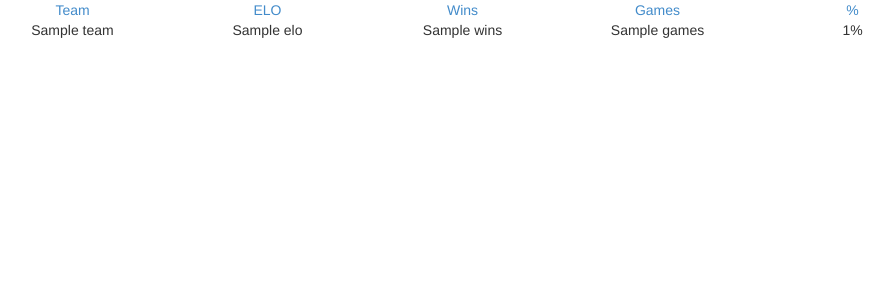
After one commit to bovard/battle-code-runner, a Python web app: template templates/display_one_team.html in a window 1280 px wide. The commit adds this page. Shown: the top 300 px of the page, without its empty margins (80-973 px from the left). Run offline with Jinja, Linux system fonts and the light colour scheme; the template is opened without the code that fills it: most values are stand-ins (such as "Sample title", 1, 10 or a date in 2020); some libraries are stand-ins or nearby versions.

Commit message:
added a team stat

```diff
--- /dev/null
+++ b/templates/display_one_team.html
@@ -0,0 +1,49 @@
+{%extends "base.html"%}
+
+{%block title%}Stats!{%endblock%}
+
+
+{% block extrastyle %}
+{% endblock %}
+
+{%block body%}
+
+<div class="row">
+    <div class="col-xs-2 col-sm-2 col-md-2">
+        <div class="text-center text-primary">Team</div>
+    </div>
+    <div class="col-xs-4 col-sm-2 col-md-2">
+        <div class="text-center text-primary">ELO</div>
+    </div>
+    <div class="col-xs-2 col-sm-2 col-md-2">
+        <div class="text-center text-primary">Wins</div>
+    </div>
+    <div class="col-xs-2 col-sm-2 col-md-2">
+        <div class="text-center text-primary">Games</div>
+    </div>
+    <div class="col-xs-2 col-sm-2 col-md-2">
+        <div class="text-center text-primary">%</div>
+    </div>
+
+</div>
+<div class="row">
+    <div class="col-xs-2 col-sm-2 col-md-2">
+        <div class="text-center">{{team.name}}</div>
+    </div>
+    <div class="col-xs-4 col-sm-2 col-md-2">
+        <div class="text-center">{{team.elo}}</div>
+    </div>
+    <div class="col-xs-2 col-sm-2 col-md-2">
+        <div class="text-center">{{wins}}</div>
+    </div>
+    <div class="col-xs-2 col-sm-2 col-md-2">
+        <div class="text-center">{{games}}</div>
+    </div>
+    <div class="col-xs-2 col-sm-2 col-md-2">
+        <div class="text-center">{{percentage}}%</div>
+    </div>
+
+</div>
+
+
+{%endblock%}
--- a/templates/display_teams.html
+++ b/templates/display_teams.html
@@ -20,7 +20,7 @@
 {% for team in teams %}
     <div class="row">
         <div class="col-xs-4 col-sm-4 col-md-4">
-            <div class="text-center">{{ team.name }}</div>
+            <div class="text-center"><a href={{"/team/?team=%s" % team.name}}>{{ team.name }}</a></div>
         </div>
         <div class="col-xs-4 col-sm-4 col-md-4">
             <div class="text-center">{{ team.elo }}</div>
```
Also changed, not shown: main.py (+23 -0 lines), test_upload.js (added, +54 -0 lines).
